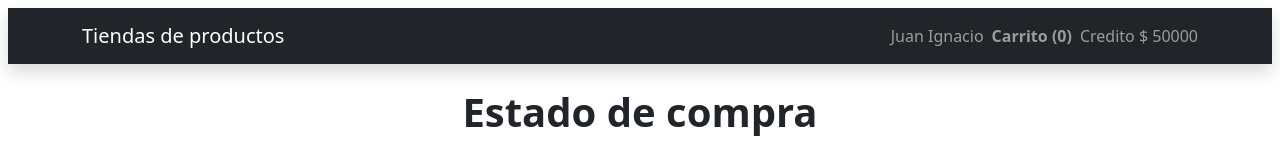
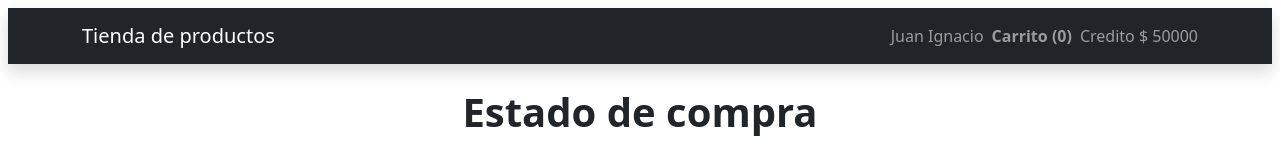
Before and after one commit to DanielVillajuan/ecommerce, a React (Create React App) app: page /status in a window 1280 px wide. Shown: the top 159 px of the page. Built offline with nearby package versions, Linux system fonts and the light colour scheme.

Commit message:
corrijo nombre del logo

```diff
--- a/src/components/Navbar/index.js
+++ b/src/components/Navbar/index.js
@@ -23,7 +23,7 @@ const Navigation = ({ children }) => {
       <Navbar className="m-2 shadow" bg="dark" variant="dark">
         <Container>
           <Navbar.Brand as={Link} to="/">
-            Tiendas de productos
+            Tienda de productos
           </Navbar.Brand>
           <Navbar.Toggle aria-controls="responsive-navbar-nav" />
           <Navbar.Collapse className="justify-content-end">
```
